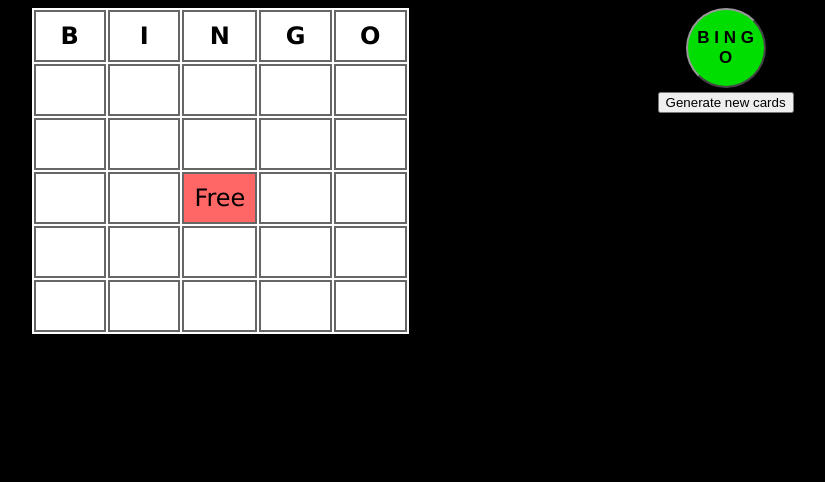
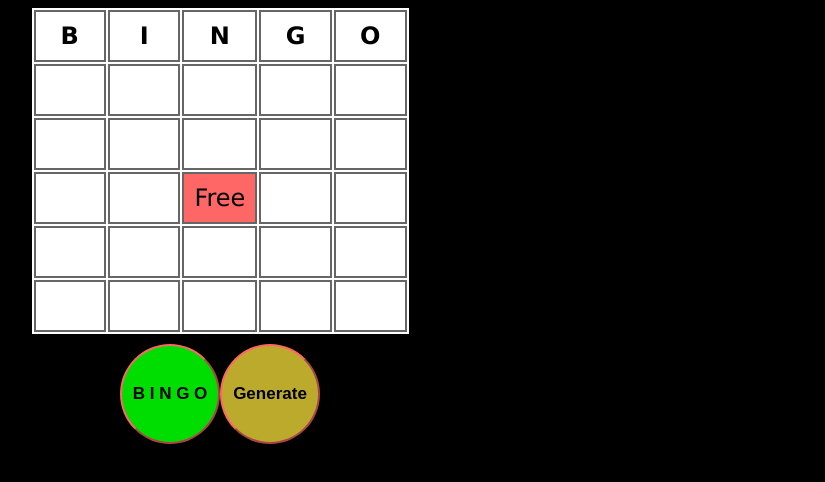
Before and after one commit to AndrewSaghatuy/bingo-test-game, a website: page public/html/index.html in a window 1280 px wide. Shown: the whole page, without its empty margins (420-1245 px from the left). Drawn offline with Linux system fonts and the light colour scheme.

Commit message:
QAREA -> test -> bg8 Create structure folder(p1)

```diff
--- a/public/css/main.css
+++ b/public/css/main.css
@@ -26,20 +26,30 @@ body{
 }
 
 #buttons{
-    float:right;
-    text-align:center;
-    width:20%;
+    display: block;
+    position: relative;
+    margin: 10px auto;
+    width: 200px;
 }
 
-#btn-bingo{
-    width:80px;
-    height:80px;
+#buttons div {
+    position: relative;
+    float: left;
+}
+
+#btn-bingo, #btn-generate{
+    width:100px;
+    height:100px;
     background:#0D0;
     font-weight:bold;
-    border-color:#999;
+    border-color: #F66;
     cursor:pointer;
     border-radius:50%;
     font-size:17px;
+}
+
+#btn-generate {
+    background: #bcaa2d;
 }
 
 #free {
--- a/public/html/index.html
+++ b/public/html/index.html
@@ -6,14 +6,6 @@
     <title>B I N G O!</title>
 </head>
 <body>
-<div id="buttons">
-    <div>
-        <button id="btn-bingo">B I N G O</button>
-    </div>
-    <div>
-        <button id="btn-generate">Generate new cards</button>
-    </div>
-</div>
 <div id="bingo-card" >
     <table>
         <tr>
@@ -60,5 +52,13 @@
         </tr>
     </table>
 </div>
+<div id="buttons">
+    <div>
+        <button id="btn-bingo">B I N G O</button>
+    </div>
+    <div>
+        <button id="btn-generate">Generate</button>
+    </div>
+</div>
 </body>
 </html>
```
